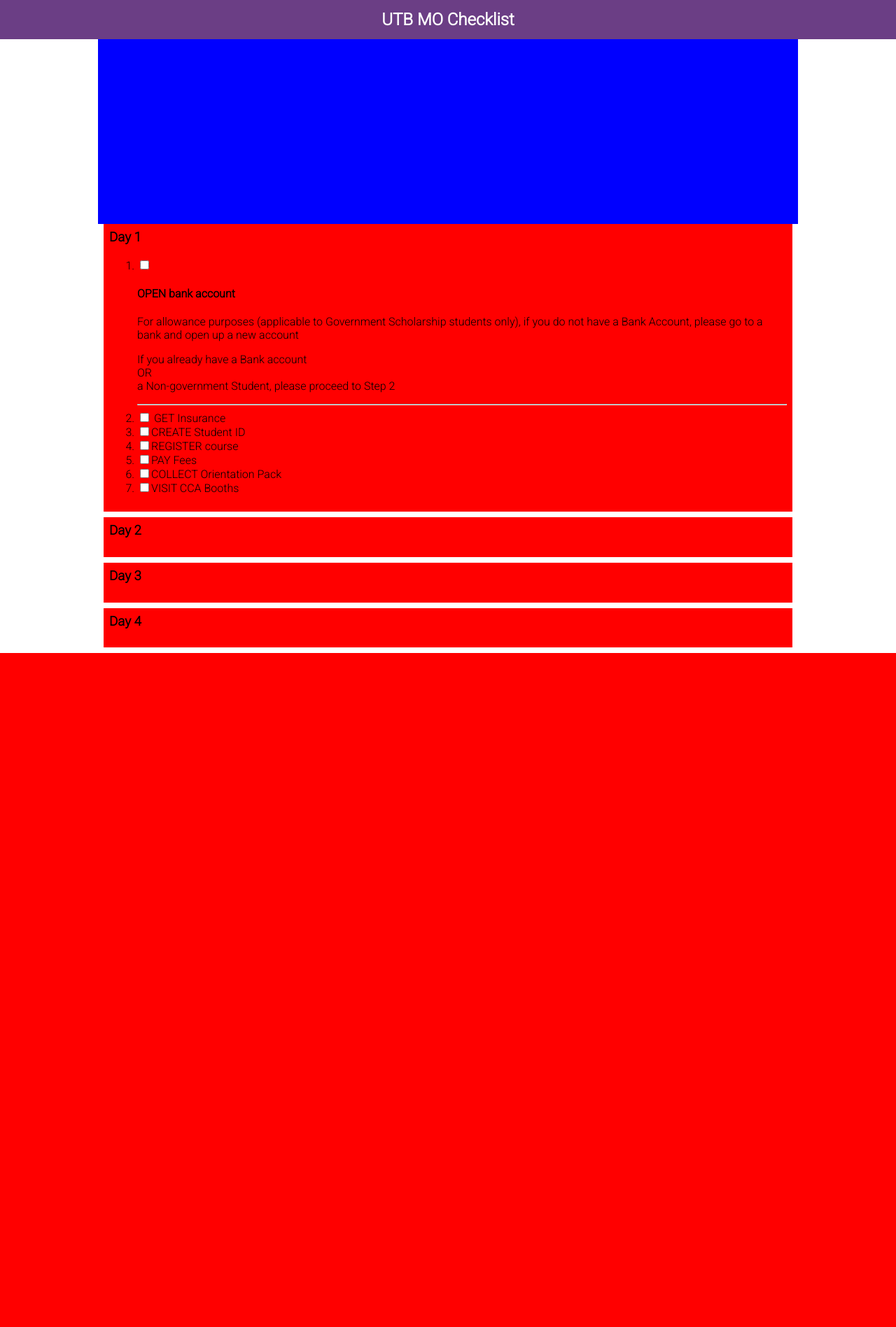
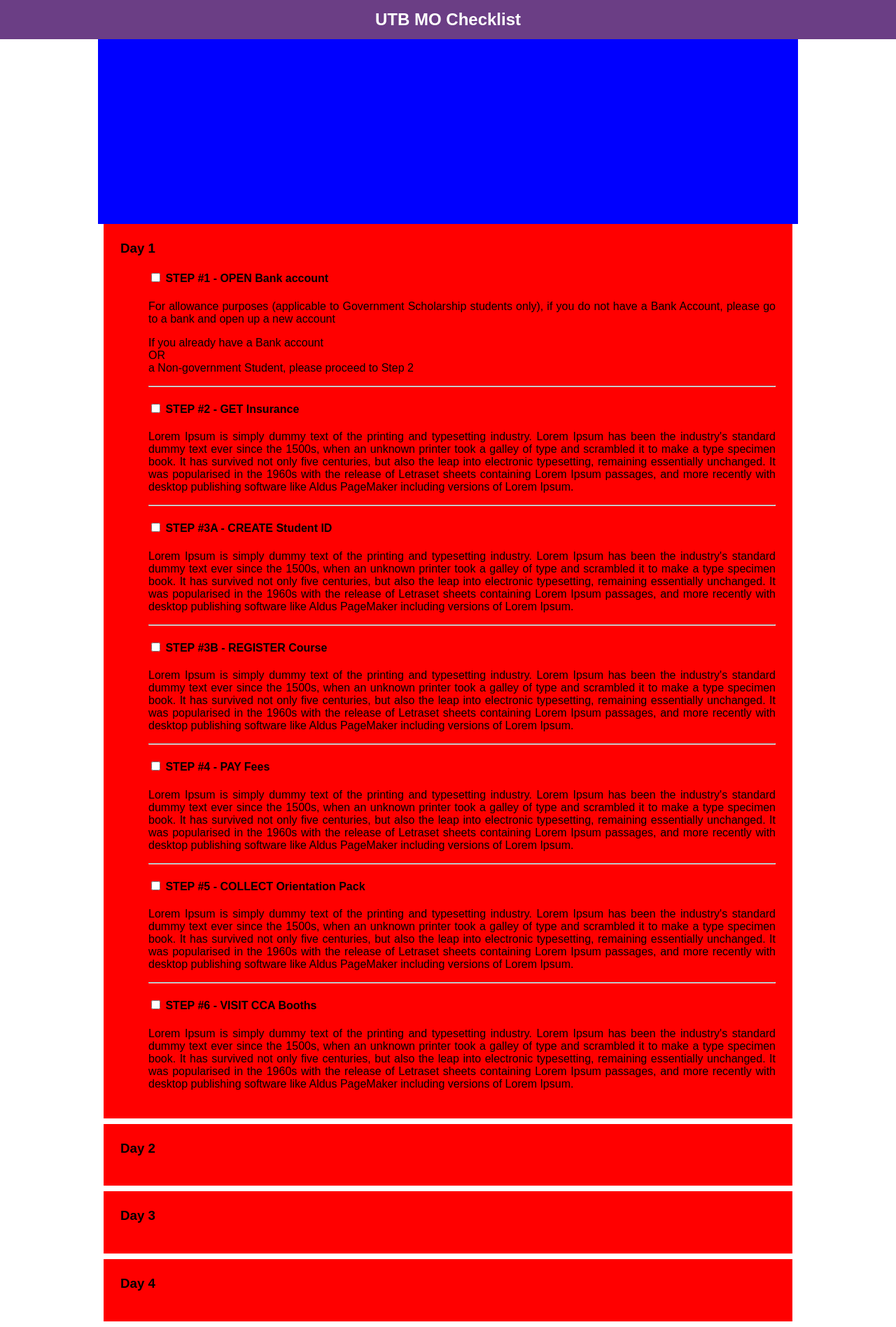
Before and after one commit to naqiuddinihsan/utbmoc, a PHP site: page / in a window 1280 px wide. Shown: the whole page at 70% size. Before the commit the page ends 933 px from the top, so only its background shows below. Run offline with PHP 8.4, Linux system fonts and the light colour scheme.

Commit message:
More cosmetics

```diff
--- a/index.php
+++ b/index.php
@@ -1,7 +1,7 @@
 <!DOCTYPE html>
 <html>
     <head>
-        <title>UTB MO Checklist</title>
+        <title>Checklist</title>
         <meta name="viewport" content="width=device-width, initial-scale=1">
         <link rel="stylesheet" href="style.css" />
         <link href="https://fonts.googleapis.com/css?family=Roboto:300" rel="stylesheet">
@@ -18,34 +18,70 @@
                 </div>
                 <div class="moc-mid">
                     <div class="moc-banner">
-
+                        <p>Check out pmutb.Slack.com!</p>
                     </div>
                     <div class="moc-canvas">
                         <div class="moc-post">
                             <h3>Day 1</h3>
                             <p>
-                                <ol>
+                                <ul>
                                     <li>
-                                        <input type="checkbox" name="moc-step" value="step">
-                                        <h4>OPEN bank account</h4>
+                                        <h4>
+                                            <input type="checkbox" name="moc-step" value="step">
+                                            STEP #1 - OPEN Bank account
+                                        </h4>
                                         <p>For allowance purposes (applicable to Government Scholarship students only), if you do not have a Bank Account, please go to a bank and open up a new account</p>
                                         <p>If you already have a Bank account <br>OR<br> a Non-government Student, please proceed to Step 2</p>
                                     </li>
-                                    <hr>
+                                        <hr>
                                     <li>
-                                        <input type="checkbox" name="moc-step" value="step">
-                                        GET Insurance</li>
+                                        <h4>
+                                            <input type="checkbox" name="moc-step" value="step">
+                                            STEP #2 - GET Insurance
+                                        </h4>
+                                        <p>Lorem Ipsum is simply dummy text of the printing and typesetting industry. Lorem Ipsum has been the industry's standard dummy text ever since the 1500s, when an unknown printer took a galley of type and scrambled it to make a type specimen book. It has survived not only five centuries, but also the leap into electronic typesetting, remaining essentially unchanged. It was popularised in the 1960s with the release of Letraset sheets containing Lorem Ipsum passages, and more recently with desktop publishing software like Aldus PageMaker including versions of Lorem Ipsum.</p>
+                                    </li>
+                                        <hr>
                                     <li>
-                                        <input type="checkbox" name="moc-step" value="step">CREATE Student ID</li>
+                                        <h4>
+                                            <input type="checkbox" name="moc-step" value="step">
+                                            STEP #3A - CREATE Student ID
+                                        </h4>
+                                        <p>Lorem Ipsum is simply dummy text of the printing and typesetting industry. Lorem Ipsum has been the industry's standard dummy text ever since the 1500s, when an unknown printer took a galley of type and scrambled it to make a type specimen book. It has survived not only five centuries, but also the leap into electronic typesetting, remaining essentially unchanged. It was popularised in the 1960s with the release of Letraset sheets containing Lorem Ipsum passages, and more recently with desktop publishing software like Aldus PageMaker including versions of Lorem Ipsum.</p>
+                                    </li>
+                                        <hr>
                                     <li>
-                                        <input type="checkbox" name="moc-step" value="step">REGISTER course</li>
+                                        <h4>
+                                            <input type="checkbox" name="moc-step" value="step">
+                                            STEP #3B - REGISTER Course
+                                        </h4>
+                                        <p>Lorem Ipsum is simply dummy text of the printing and typesetting industry. Lorem Ipsum has been the industry's standard dummy text ever since the 1500s, when an unknown printer took a galley of type and scrambled it to make a type specimen book. It has survived not only five centuries, but also the leap into electronic typesetting, remaining essentially unchanged. It was popularised in the 1960s with the release of Letraset sheets containing Lorem Ipsum passages, and more recently with desktop publishing software like Aldus PageMaker including versions of Lorem Ipsum.</p>
+                                    </li>
+                                        <hr>
                                     <li>
-                                        <input type="checkbox" name="moc-step" value="step">PAY Fees</li>
+                                        <h4>
+                                            <input type="checkbox" name="moc-step" value="step">
+                                            STEP #4 - PAY Fees
+                                        </h4>
+                                        <p>Lorem Ipsum is simply dummy text of the printing and typesetting industry. Lorem Ipsum has been the industry's standard dummy text ever since the 1500s, when an unknown printer took a galley of type and scrambled it to make a type specimen book. It has survived not only five centuries, but also the leap into electronic typesetting, remaining essentially unchanged. It was popularised in the 1960s with the release of Letraset sheets containing Lorem Ipsum passages, and more recently with desktop publishing software like Aldus PageMaker including versions of Lorem Ipsum.</p>
+                                    </li>
+                                        <hr>
                                     <li>
-                                        <input type="checkbox" name="moc-step" value="step">COLLECT Orientation Pack</li>
+                                        <h4>
+                                            <input type="checkbox" name="moc-step" value="step">
+                                            STEP #5 - COLLECT Orientation Pack
+                                        </h4>
+                                        <p>Lorem Ipsum is simply dummy text of the printing and typesetting industry. Lorem Ipsum has been the industry's standard dummy text ever since the 1500s, when an unknown printer took a galley of type and scrambled it to make a type specimen book. It has survived not only five centuries, but also the leap into electronic typesetting, remaining essentially unchanged. It was popularised in the 1960s with the release of Letraset sheets containing Lorem Ipsum passages, and more recently with desktop publishing software like Aldus PageMaker including versions of Lorem Ipsum.</p>
+                                    </li>
+                                        <hr>
                                     <li>
-                                        <input type="checkbox" name="moc-step" value="step">VISIT CCA Booths</li>
-                                </ol>
+                                        <h4>
+                                            <input type="checkbox" name="moc-step" value="step">
+                                            STEP #6 - VISIT CCA Booths
+                                        </h4>
+                                        <p>Lorem Ipsum is simply dummy text of the printing and typesetting industry. Lorem Ipsum has been the industry's standard dummy text ever since the 1500s, when an unknown printer took a galley of type and scrambled it to make a type specimen book. It has survived not only five centuries, but also the leap into electronic typesetting, remaining essentially unchanged. It was popularised in the 1960s with the release of Letraset sheets containing Lorem Ipsum passages, and more recently with desktop publishing software like Aldus PageMaker including versions of Lorem Ipsum.</p>
+                                    </li>
+                                </ul>
                             </p>
                         </div>
                         <div class="moc-post">
--- a/style.css
+++ b/style.css
@@ -1,14 +1,13 @@
 html, body {
     margin: 0 !important;
-    font-family: 'Roboto', sans-serif;
 /*
     background: #E8EAF6;
     color: #757575;
 */
 }
 
-input {
-    font-family: 'Roboto', sans-serif;
+html, body, input {
+    font-family: 'Arial', sans-serif;
 }
 
 a {
@@ -47,6 +46,7 @@ button:active {
 
 .moc-top, .moc-mid, .moc-bot {
     width: 100%;
+    min-width: 600px;
 }
 
 .moc-mid {
@@ -70,6 +70,7 @@ button:active {
     line-height: 56px;
     margin: 0;
 }
+
 .moc-mid {
 
 }
@@ -86,13 +87,22 @@ button:active {
 .moc-post {
     background: red;
     margin: 0 auto 8px auto;
-    padding: 8px;
+    padding: 24px;
+}
+
+.moc-post p {
+    text-align: justify;
+    text-justify: inter-word;
 }
 
 .moc-post h3 {
     font-weight: bold;
 }
 
+.moc-post ul li {
+    list-style-type: none;
+}
+
 .moc-bot {
 
 }
```
